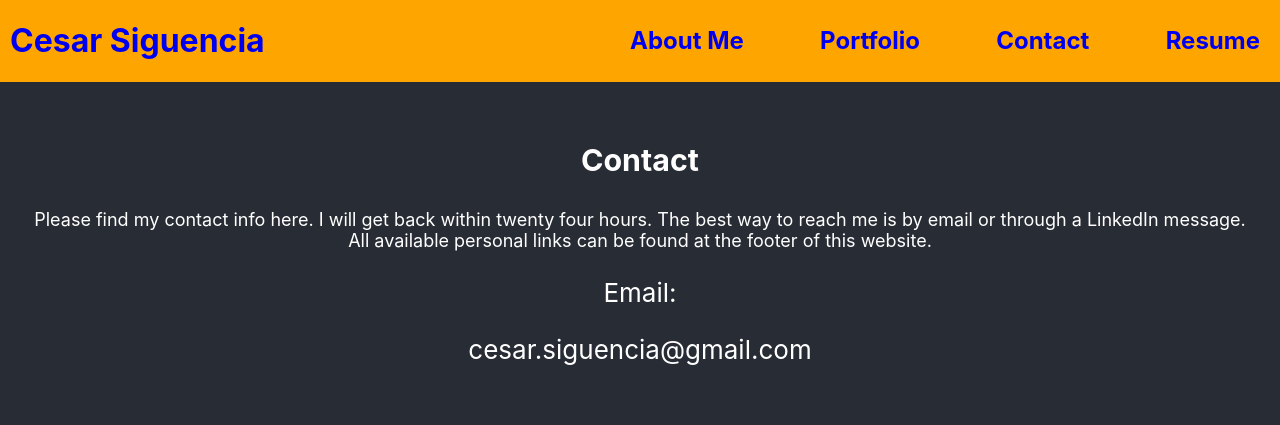
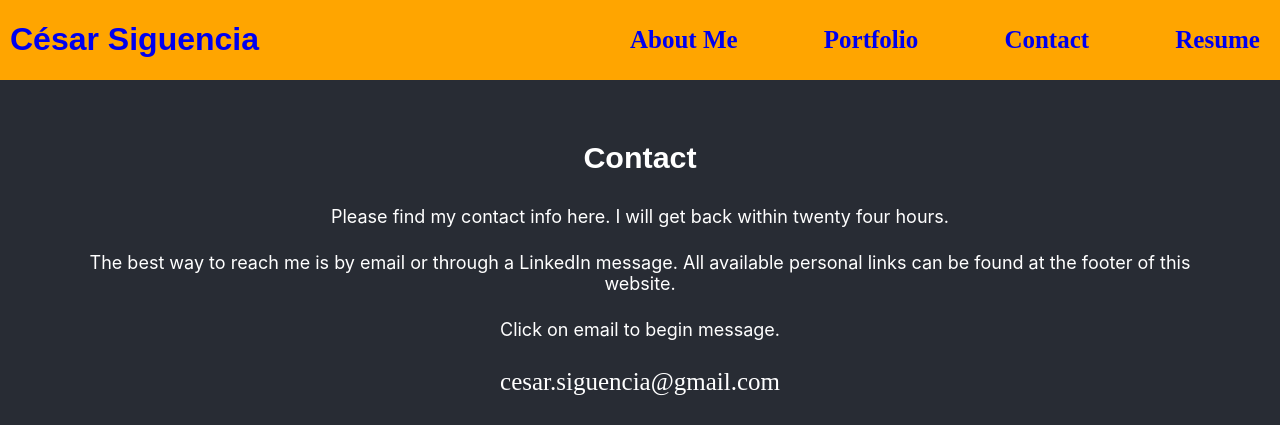
Before and after one commit to cesarsiguencia/my-react-portfolio, a React (Create React App) app: page /contact in a window 1280 px wide. Shown: the top 425 px of the page. Built offline with nearby package versions, Linux system fonts and the light colour scheme; grey boxes are pictures that could not be loaded.

Commit message:
changed font styles and added hometown landscape to Contact section, more to come

```diff
--- a/src/App.css
+++ b/src/App.css
@@ -89,6 +89,7 @@ a:hover{
 
 .body-texts{
   font-size: 18px;
+  margin: 25px;
 
 }
 
@@ -116,7 +117,6 @@ a:hover{
   margin: 25px;
   display: flex;
   justify-content: space-between;
-
 }
 
 
@@ -198,7 +198,17 @@ textarea{
 
 
 .links{
-  color: white
+  color: white;
+  font-family: copperplate;
+  font-size: 25px;
+}
+
+h1, h3{
+  font-family: fantasy;
+}
+
+li {
+  font-size: 20px;
 }
 
 /* h5{
--- a/src/Components/Header/Header.js
+++ b/src/Components/Header/Header.js
@@ -12,7 +12,7 @@ return(
 
       <h1>
         <a href="https://cesarsiguencia.github.io/my-react-portfolio/">
-        Cesar Siguencia
+        César Siguencia
         </a>
 
       </h1>
--- a/src/pages/Contact.js
+++ b/src/pages/Contact.js
@@ -1,13 +1,29 @@
 import React, { useState } from 'react'
+
+import riverbank_morning from '../media/me/IMG_9110.png'
 
 const Contact = () => {
 
 return (
     <div className="body-divs">
         <h3>Contact</h3>
-        <p className="body-texts">Please find my contact info here. I will get back within twenty four hours. The best way to reach me is by email or through a LinkedIn message. All available personal links can be found at the footer of this website.</p>
+        <p className="body-texts">Please find my contact info here. I will get back within twenty four hours.</p>
 
-        <p>Email: </p> <a className="links" href="mailto:cesar.siguencia@gmail.com">cesar.siguencia@gmail.com</a>
+        <p className="body-texts"> The best way to reach me is by email or through a LinkedIn message. All available personal links can be found at the footer of this website.</p>
+
+        <p className="body-texts">Click on email to begin message.</p>
+
+        <a className="links" href="mailto:cesar.siguencia@gmail.com">cesar.siguencia@gmail.com</a>
+
+        <br>
+        </br>
+        <br>
+        </br>
+
+        <div>
+            <img src={riverbank_morning} width="75%"></img>
+        </div>
+
     </div>
 
 
```
Also changed, not shown: 1 other file (tests, documents, lock files or other folders).
